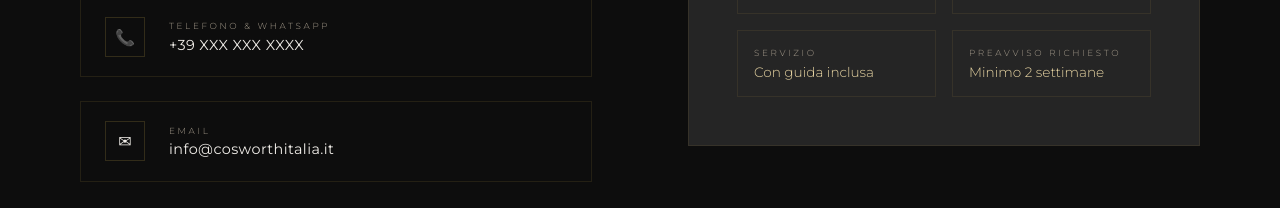
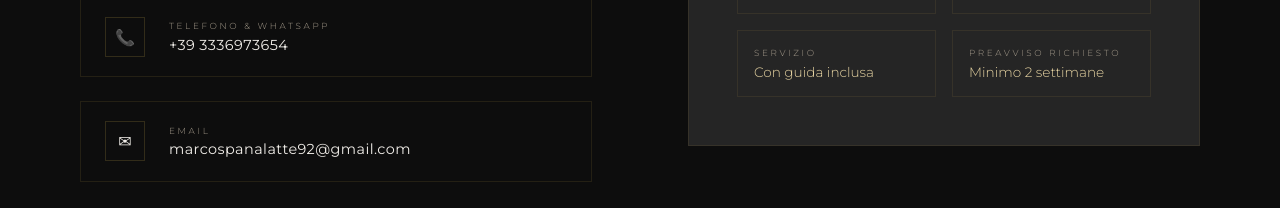
Before and after one commit to MarcoSpanalatte/FordCosworth, a plain HTML site: page index.html in a window 1280 px wide. Shown: the part 4112-4320 px from the top of the page. Drawn offline with nearby package versions, Linux system fonts and the light colour scheme.

Commit message:
Update index.html

```diff
--- a/index.html
+++ b/index.html
@@ -722,14 +722,14 @@
         <div class="link-icon">📞</div>
         <div class="link-text">
           <span class="link-type">Telefono & WhatsApp</span>
-          <span class="link-value">+39 XXX XXX XXXX</span>
+          <span class="link-value">+39 3336973654</span>
         </div>
       </a>
       <a class="contact-link" href="mailto:info@cosworthitalia.it">
         <div class="link-icon">✉</div>
         <div class="link-text">
           <span class="link-type">Email</span>
-          <span class="link-value">info@cosworthitalia.it</span>
+          <span class="link-value">marcospanalatte92@gmail.com</span>
         </div>
       </a>
     </div>
```
